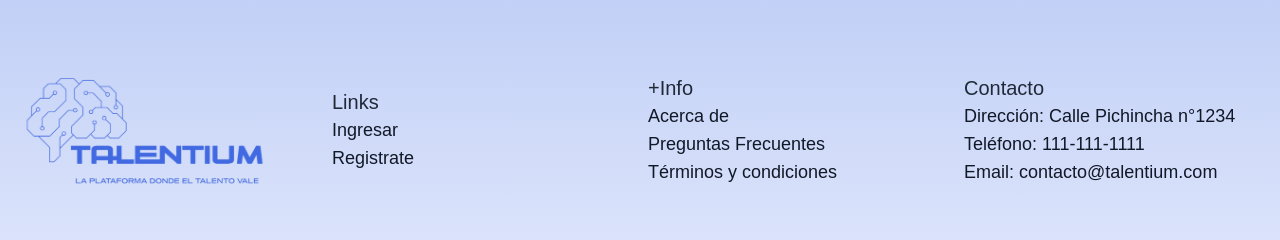
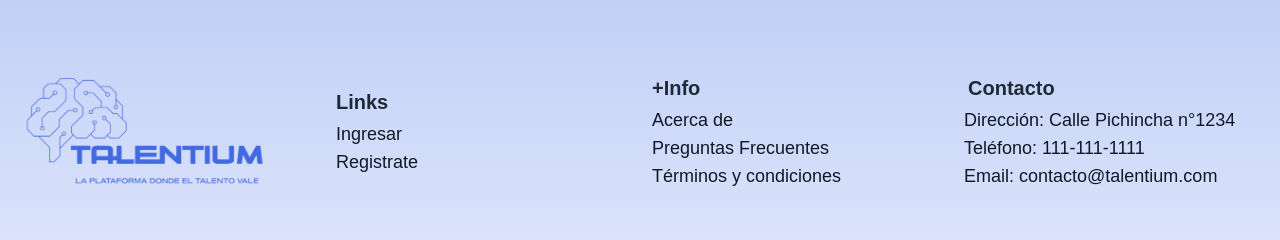
Before and after one commit to nicolemos/Talentium, a React (Vite) app in the folder FrontEnd/talentium-mvp/: page / in a window 1280 px wide. Shown: the part 1283-1523 px from the top of the page. Built offline with nearby package versions, Linux system fonts and the light colour scheme.

Commit message:
add hover btn

```diff
--- a/FrontEnd/talentium-mvp/src/screens/Footer.tsx
+++ b/FrontEnd/talentium-mvp/src/screens/Footer.tsx
@@ -38,9 +38,9 @@ const Footer: React.FC = () => {
                 </div>
 
                 <div className='md:text-md col-span-1 md:col-span-1 md:grid lg:text-lg  '>
-                    <h4 className='text-md text-semibold text-gray-800 md:text-lg lg:text-xl'>
+                    <strong className='p-1 text-md text-semibold text-gray-800 md:text-lg lg:text-xl '>
                         Links
-                    </h4>
+                    </strong>
                     <ul>
                         {isLoggedIn ? (
                             <>
@@ -65,10 +65,10 @@ const Footer: React.FC = () => {
                         ) : (
                             <>
                                 <li>
-                                    <Link to='/Login'>Ingresar</Link>
+                                    <Link to='/Login' className='p-1 rounded-sm transition-colors hover:bg-royal-blue-700 hover:text-white'>Ingresar</Link>
                                 </li>
                                 <li>
-                                    <Link to='/Register'>Registrate</Link>
+                                    <Link to='/Register' className='p-1 rounded-sm transition-colors hover:bg-royal-blue-700 hover:text-white'>Registrate</Link>
                                 </li>
                             </>
                         )}
@@ -76,20 +76,20 @@ const Footer: React.FC = () => {
                 </div>
 
                 <div className='md:text-md col-span-3 md:col-span-1 md:grid lg:text-lg '>
-                    <h4 className='text-md text-semibold text-gray-800 md:text-lg lg:text-xl '>
+                    <strong className='p-1 text-md text-semibold text-gray-800 md:text-lg lg:text-xl stroke-black '>
                         +Info
-                    </h4>
+                    </strong>
                     <ul>
                         <li>
-                            <Link to='/acerca-de'>Acerca de</Link>
+                            <Link to='/acerca-de' className='p-1 rounded-sm transition-colors hover:bg-royal-blue-700 hover:text-white'>Acerca de</Link>
                         </li>
                         <li>
-                            <Link to='/preguntas-frecuentes'>
+                            <Link to='/preguntas-frecuentes' className='p-1 rounded-sm transition-colors hover:bg-royal-blue-700 hover:text-white'>
                                 Preguntas Frecuentes
                             </Link>
                         </li>
                         <li>
-                            <Link to='/terminos-y-condiciones'>
+                            <Link to='/terminos-y-condiciones' className='p-1 rounded-sm transition-colors hover:bg-royal-blue-700 hover:text-white'>
                                 Términos y condiciones
                             </Link>
                         </li>
@@ -97,9 +97,9 @@ const Footer: React.FC = () => {
                 </div>
 
                 <div className='md:text-md col-span-3 md:col-span-1 md:grid lg:text-lg  '>
-                    <h4 className='text-md text-semibold text-gray-800 md:text-lg lg:text-xl '>
+                    <strong className='p-1 text-md text-semibold text-gray-800 md:text-lg lg:text-xl '>
                         Contacto
-                    </h4>
+                    </strong>
                     <p>Dirección: Calle Pichincha n°1234</p>
                     <p>Teléfono: 111-111-1111</p>
                     <p>Email: contacto@talentium.com</p>
```
